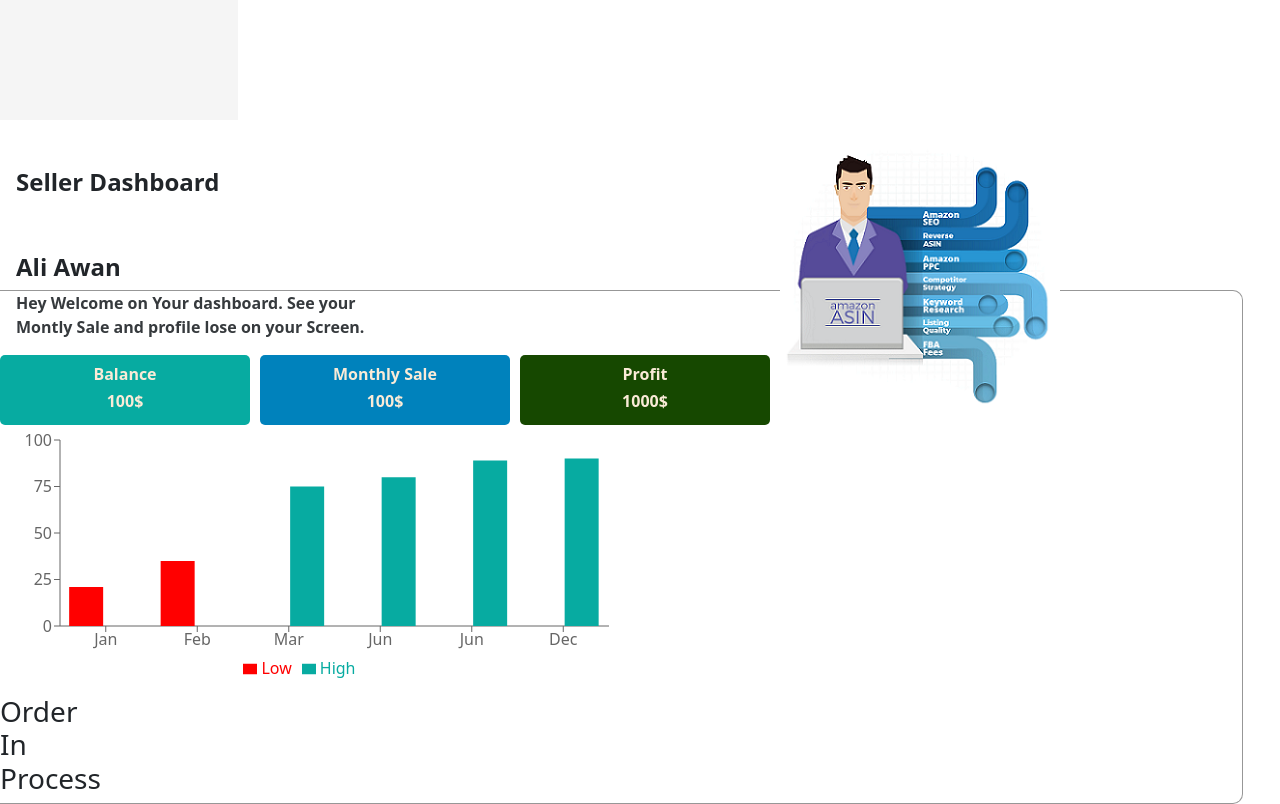
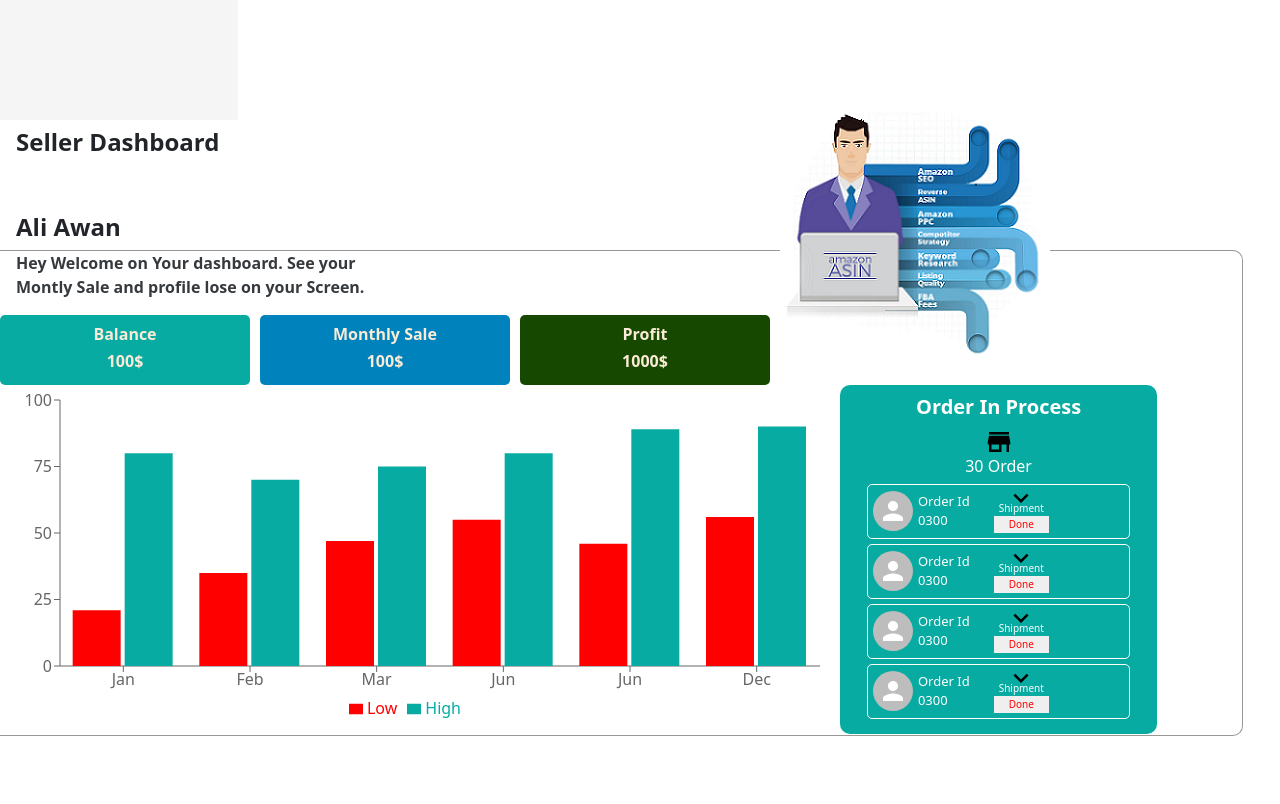
Before and after one commit to MZakria3637/Screens, a React (Create React App) app: page /account/changepass in a window 1280 px wide. Shown: the part 680-1484 px from the top of the page. After the commit the page ends 1416 px from the top, so only its background shows below. Built offline with nearby package versions, Linux system fonts and the light colour scheme.

Commit message:
dsahboard done

```diff
--- a/src/Seller/Dashboard/charts.js
+++ b/src/Seller/Dashboard/charts.js
@@ -1,22 +1,25 @@
+import { Avatar } from '@mui/material';
 import React from 'react'
 import { ResponsiveContainer, BarChart, Bar, CartesianGrid, XAxis, YAxis, Tooltip, Legend } from 'recharts';
-
+import "./dashboard.css";
+import KeyboardArrowDownIcon from '@mui/icons-material/KeyboardArrowDown';
+import StoreMallDirectoryIcon from '@mui/icons-material/StoreMallDirectory';
 const data = [
-  { label: 'Jan', Low: 21,  },
-  { label: 'Feb', Low: 35 },
-  { label: 'Mar', High: 75, },
-  { label: 'Jun', High: 80,  },
-    { label: 'Jun', High: 89,  },
-    { label: 'Dec', High: 90,},
+  { label: 'Jan', Low: 21, High:80 },
+  { label: 'Feb', Low: 35,High:70 },
+  { label: 'Mar', High: 75,Low:47 },
+  { label: 'Jun', High: 80,Low:55  },
+    { label: 'Jun', High: 89,Low:46  },
+    { label: 'Dec', High: 90,Low:56},
 
 ];
 
 export default function Charts() {
   return (
     <div className="row">
-      <div className="section col-md-6">
+      <div className=" col-md-8">
         <div className="section-content">
-          <ResponsiveContainer width="100%" height={270}>
+          <ResponsiveContainer width="100%" height={350}>
             <BarChart data={data} margin={{ top: 15, right: 0, bottom: 15, left: 0 }}>
               <XAxis dataKey="label" />
               <YAxis />
@@ -28,12 +31,63 @@ export default function Charts() {
             </BarChart>
           </ResponsiveContainer>
               </div>
-              <div className=" col-md-2">
-                  <h3>Order In Process</h3>
+
+      </div>
+          <div className="mx-2 col-md-3 orders">
+              <h5 className="fw-bold">Order In Process</h5>
+              <StoreMallDirectoryIcon sx={{ fontSize: 30, color: "black" }} />
+              <h6 className="mb-2">30 Order</h6>
+              <div className="suborders">
+                  <Avatar alt="Remy Sharp" className="" sx={{ width: 40, height: 40 }} />
+                  <div className='subCol'>
+                      <h8>Order Id</h8>
+                      <h8>0300</h8>
+                  </div>
+                  <div className='shipment mx-4 '>
+                      <KeyboardArrowDownIcon className="ship1" sx={{color:"black", fontSize:30}}/>
+                      <p className="ship2">Shipment</p>
+                      <button className="ship3">Done</button>
+                  </div>
 
               </div>
-      </div>
+              <div className="suborders">
+                  <Avatar alt="Remy Sharp" className="" sx={{ width: 40, height: 40 }} />
+                  <div className='subCol'>
+                      <h8>Order Id</h8>
+                      <h8>0300</h8>
+                  </div>
+                  <div className='shipment mx-4 '>
+                      <KeyboardArrowDownIcon className="ship1" sx={{ color: "black", fontSize: 30 }} />
+                      <p className="ship2">Shipment</p>
+                      <button className="ship3">Done</button>
+                  </div>
+              </div>
+              <div className="suborders">
+                  <Avatar alt="Remy Sharp" className="" sx={{ width: 40, height: 40 }} />
+                  <div className='subCol'>
+                      <h8>Order Id</h8>
+                      <h8>0300</h8>
+                  </div>
+                  <div className='shipment mx-4 '>
+                      <KeyboardArrowDownIcon className="ship1" sx={{ color: "black", fontSize: 30 }} />
+                      <p className="ship2">Shipment</p>
+                      <button className="ship3">Done</button>
+                  </div>
+              </div>
+              <div className="suborders">
+                  <Avatar alt="Remy Sharp" className="" sx={{ width: 40, height: 40 }} />
+                  <div className='subCol'>
+                      <h8>Order Id</h8>
+                      <h8>0300</h8>
+                  </div>
+                  <div className='shipment mx-4 '>
+                      <KeyboardArrowDownIcon className="ship1" sx={{ color: "black", fontSize: 30 }} />
+                      <p className="ship2">Shipment</p>
+                      <button className="ship3">Done</button>
+                  </div>
+              </div>
 
+          </div>
     </div>
   )
 }
--- a/src/Seller/Dashboard/dashboard.css
+++ b/src/Seller/Dashboard/dashboard.css
@@ -35,3 +35,61 @@ flex-direction: row;
 .profit{
  background-color: #164800 !important;
 }
+.orders{
+    display: flex;
+    flex-direction: column;
+    align-items: center;
+    height: fit-content;
+    background-color: #07ABA1 !important;
+    border-radius: 10px;
+    color: white;
+    padding: 10px;
+}
+.suborders{
+    display: flex;
+    flex-direction: row;
+    align-items: center;
+    height:55px;
+    padding: 2px;
+     width: 90%;
+    border: 1px solid white;
+    border-radius: 5px;
+    margin-bottom: 5px;
+    padding: 5px;
+}
+.subCol{
+    display: flex;
+    flex-direction: column;
+    align-items: flex-start;
+    margin-left: 5px;
+    font-weight: 500;
+    font-size:small;
+
+}
+.shipment{
+    display: flex;
+    flex-direction: column;
+    align-items: center;
+    justify-content:space-between;
+    align-self: flex-end;
+    margin-right: -30px;
+
+}
+.ship1{
+    margin-top: -12px;
+    margin-bottom: 0px;
+     font-size: x-small;
+}
+.ship2{
+     margin-top: -12px;
+    margin-bottom: 0px;
+    font-size: x-small;
+}
+.ship3{
+    margin-bottom: 0px;
+    padding-left: 15px;
+    padding-right: 15px;
+    border: 1px white;
+    color:red;
+     font-size: x-small;
+}
--- a/src/Seller/Dashboard/mainDashboard.js
+++ b/src/Seller/Dashboard/mainDashboard.js
@@ -5,7 +5,7 @@ import Charts from "./charts";
 function MainDashboard() {
     return (
         <div>
-            <h4 className="fw-bold pt-5 px-3 pb-5">Seller Dashboard</h4>
+            <h4 className="fw-bold pt-2 px-3 pb-5">Seller Dashboard</h4>
             <h4 className="fw-bold px-3 ">Ali Awan</h4>
             <div className="dashboard">
             <p className="px-3 fw-bold opacity">Hey Welcome on Your dashboard. See your<br/>
```
Also changed, not shown: src/assets/amzon.png, src/assets/shipment.png (added).
